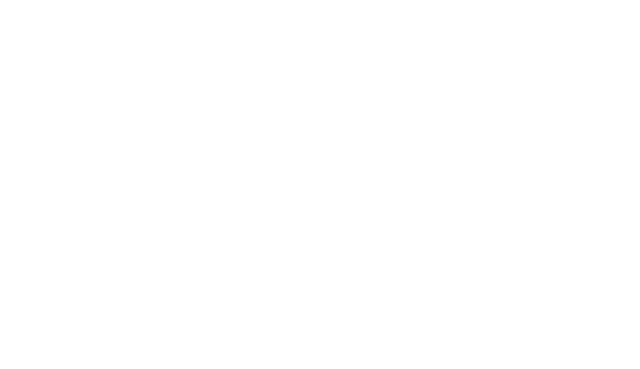
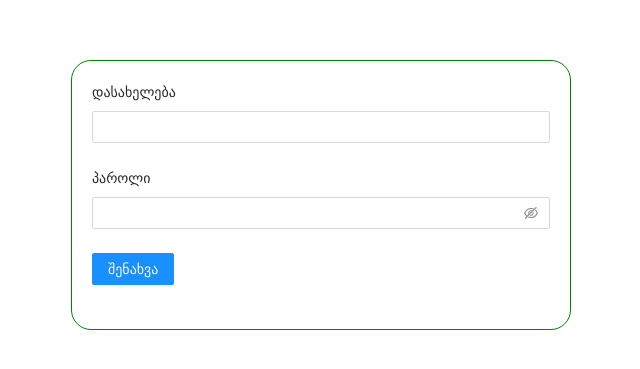
Before and after one commit to BekaDvali132/Georgian-Railway-Guest, a React (Create React App) app in the folder frontend/: page /admin/login in a window 1280 px wide. Before the commit this address had no page. Shown: the part 105-474 px from the top of the page, without its empty margins (319-959 px from the left). Built offline with nearby package versions, Linux system fonts and the light colour scheme.

Commit message:
admin authorization

```diff
--- a/frontend/src/App.js
+++ b/frontend/src/App.js
@@ -4,18 +4,30 @@ import { BrowserRouter as Router, Routes, Route, Link } from "react-router-dom";
 import AddCountry from "./components/admin/countries/AddCountry";
 import Countries from "./components/admin/countries/Countries";
 import EditCountry from "./components/admin/countries/EditCountry";
+import Login from "./components/admin/login/Login";
+import { useContext, useState } from "react";
+import { AdminContext, AdminContextProvider } from "./components/contexts/adminContext/adminContext";
+import axios from "axios";
 
 function App() {
+
   return (
     <Router>
       <div className="App">
+        <AdminContextProvider>
         <Routes>
+          <Route path="/admin/login" element={<Login />} />
           <Route path="/admin" element={<AdminRoute />}>
             <Route exact path="/admin/countries/add" element={<AddCountry />} />
-            <Route exact path="/admin/countries/:id/edit" element={<EditCountry />} />
+            <Route
+              exact
+              path="/admin/countries/:id/edit"
+              element={<EditCountry />}
+            />
             <Route exact path="/admin/countries" element={<Countries />} />
           </Route>
         </Routes>
+        </AdminContextProvider>
       </div>
     </Router>
   );
--- a/frontend/src/components/admin/adminRoute/AdminRoute.jsx
+++ b/frontend/src/components/admin/adminRoute/AdminRoute.jsx
@@ -4,15 +4,62 @@ import {
   MenuUnfoldOutlined,
   FlagOutlined,
 } from "@ant-design/icons";
-import React, { useState } from "react";
+import React, { useContext, useState } from "react";
 import './AdminRoute.scss'
 import { Outlet, useNavigate } from "react-router-dom";
+import axios from "axios";
+import { useEffect } from "react";
+import { AdminContext } from "../../contexts/adminContext/adminContext";
 
 const { Header, Sider, Content } = Layout;
 
 function AdminRoute() {
   const [collapsed, setCollapsed] = useState(false);
   let navigate = useNavigate();
+  const adminContext = useContext(AdminContext)
+
+  axios.interceptors.request.use(function (config){
+    if (typeof localStorage.getItem('accessToken') == 'string') {
+      config.headers.authorization = 'Bearer ' + JSON?.parse(localStorage.getItem('accessToken'));
+      return config;
+    }
+  })
+
+  const getMe = () => {
+    if (localStorage.getItem('accessToken')) {
+      axios.get('/api/users/me').then((res)=>{
+
+        if (res?.data?.status === 'success') {
+          adminContext.setUser(res?.data?.user, res?.data?.token)
+        }
+
+      })
+    }else{
+      adminContext.resetUser()
+      navigate('/admin/login')
+    }
+
+  }
+
+  axios.interceptors.response.use(function (response) {
+    // Any status code that lie within the range of 2xx cause this function to trigger
+    // Do something with response data
+
+    return response;
+  },function (error) {
+    // Any status codes that falls outside the range of 2xx cause this function to trigger
+    // Do something with response error
+    console.log(error);
+    if(error.response?.status === 401){
+      adminContext.resetUser()
+      navigate('/admin/login')
+    }
+  })
+
+  useEffect(()=>{
+    getMe()
+  },[])
+
 
   return (
     <Layout>
--- a/frontend/src/components/admin/login/Login.jsx
+++ b/frontend/src/components/admin/login/Login.jsx
@@ -1,9 +1,99 @@
-import React from 'react'
+import { Button, Form, Input } from "antd";
+import axios from "axios";
+import React from "react";
+import { useEffect } from "react";
+import { useState } from "react";
+import { useContext } from "react";
+import { useNavigate } from "react-router-dom";
+import { AdminContext } from "../../contexts/adminContext/adminContext";
+import "./Login.scss";
+function Login() {
+  const adminContext = useContext(AdminContext);
+  const navigate = useNavigate();
+  const [errors, setErrors] = useState(null);
+  const [isLoading, setIsLoading] = useState(false);
 
-function Login() {
+  const handleFinish = async (values) => {
+    setIsLoading(true);
+    const logPromise = await axios
+      .post("/api/users/login", values)
+      .then((res) => {
+        setIsLoading(false);
+        if (res?.data?.status === "success") {
+          setErrors(null);
+          adminContext.setUser(res?.data?.data?.user, res?.data?.data?.token);
+          navigate("/admin");
+        } else {
+          setErrors(res?.data?.errors);
+        }
+      })
+      .catch((error) => {
+        console.log(error);
+        setErrors(error?.response?.data?.errors);
+        setIsLoading(false);
+      });
+  };
+
+  const checkLogin = () => {
+    if (localStorage.getItem("accessToken")) {
+      axios
+        .get("/api/users/me", {
+          headers: {
+            Authorization:
+              "Bearer " + JSON?.parse(localStorage.getItem("accessToken")),
+          },
+        })
+        .then((res) => {
+          if (res?.data?.status === "success") {
+            adminContext.setUser(
+              res?.data?.user,
+              res?.data?.token
+            );
+
+            navigate("/admin/");
+          } else {
+            adminContext?.resetUser();
+            navigate('/admin/login')
+          }
+        });
+    }
+  };
+
+  useEffect(() => {
+    checkLogin();
+  }, []);
+
   return (
-    <div>Login</div>
-  )
+    <div className="login-page">
+      <Form
+        layout="vertical"
+        className={`login ${errors && "error"}`}
+        onFinish={handleFinish}
+      >
+        <Form.Item
+          label="დასახელება"
+          name={"username"}
+          validateStatus={errors?.username && "error"}
+          help={errors?.username}
+        >
+          <Input />
+        </Form.Item>
+        <Form.Item
+          label="პაროლი"
+          name={"password"}
+          validateStatus={errors?.password && "error"}
+          help={errors?.password}
+        >
+          <Input.Password />
+        </Form.Item>
+        <Form.Item>
+          <Button type="primary" htmlType="submit" loading={isLoading}>
+            შენახვა
+          </Button>
+        </Form.Item>
+      </Form>
+    </div>
+  );
 }
 
-export default Login
+export default Login;
--- /dev/null
+++ b/frontend/src/components/admin/login/Login.scss
@@ -0,0 +1,18 @@
+form.login{
+    max-width: 500px;
+    padding: 20px;
+    width: 100%;
+    transform: translateY(-100px);
+    border: 1px solid green;
+    border-radius: 20px;
+    &.error{
+        border-color: #ff4d4f;
+    }
+}
+
+.login-page{
+    display: flex;
+    justify-content: center;
+    align-items: center;
+    height: 100vh;
+}
--- /dev/null
+++ b/frontend/src/components/contexts/adminContext/adminContext.js
@@ -0,0 +1,45 @@
+import { useState } from "react";
+import { createContext } from "react";
+
+export const AdminContext = createContext({
+    user: localStorage.getItem("user"),
+    setUser: () => {
+
+    }});
+
+export const AdminContextProvider = (props) => {
+    const [state, setState] = useState(JSON.parse(localStorage.getItem("user")));
+    const [accessToken, setAccessToken] = useState(JSON.parse(localStorage.getItem("accessToken")));
+
+    const setUser  = async (user, token) => {
+      setState(user);
+      localStorage.setItem('user', JSON.stringify(user));
+      localStorage.setItem('accessToken', JSON.stringify(token));
+    };
+
+    const resetUser = () => {
+      setState(null);
+      localStorage.removeItem('user');
+      localStorage.removeItem('accessToken');
+      setAccessToken(null);
+    };
+
+    const hasRole = roles => {
+      const user = JSON.parse(localStorage.getItem("user"));
+      const userRole = user?.role_id || null;
+      return roles.some(r => r === userRole?.name);
+    };
+
+    return (
+      <AdminContext.Provider value={{
+        user: state,
+        setUser: setUser,
+        accessToken: accessToken,
+        setAccessToken: setAccessToken,
+        resetUser: resetUser,
+        hasRole: hasRole,
+      }}>
+        {props.children}
+      </AdminContext.Provider>
+    );
+  }
--- /dev/null
+++ b/frontend/src/components/contexts/userContext/userContext.jsx
@@ -0,0 +1,4 @@
+import React from "react";
+import { createContext } from "react";
+
+const userContext = createContext({user:{}})
```
Also changed, not shown: 1 other file (tests, documents, lock files or other folders).
